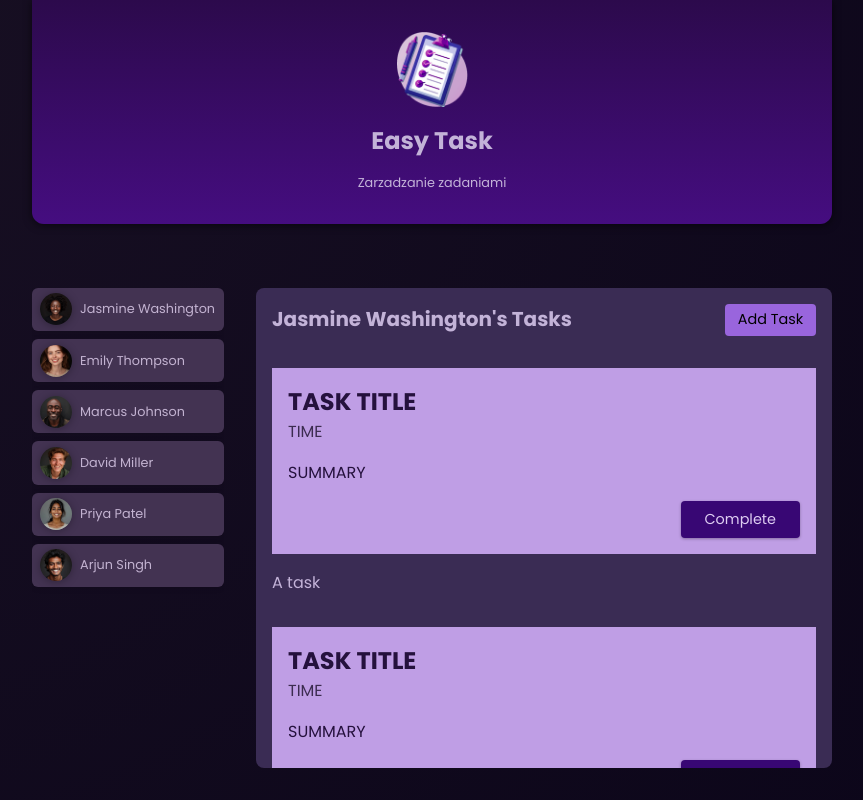
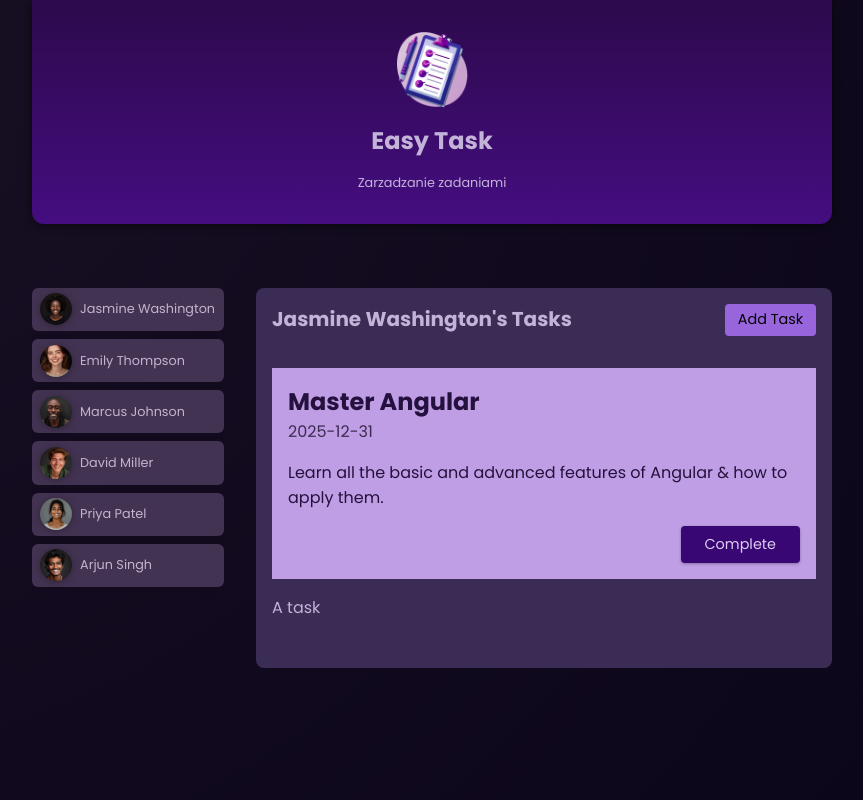
Before and after one commit to gregordevelop/angular-ex, an Angular app: page / in a window 1280 px wide. Both pictures are taken after a click on the button "Jasmine Washington". Shown: the whole page, without its empty margins (208-1071 px from the left). Built offline with nearby package versions, Linux system fonts and the light colour scheme.

Commit message:
Repairing crash

```diff
--- a/src/app/app.html
+++ b/src/app/app.html
@@ -9,7 +9,7 @@
   </ul>
 
   @if (selectedUser){
-    <app-tasks [name]="selectedUser.name" />
+    <app-tasks [userId]="selectedUser.id" [name]="selectedUser.name" />
   } @else {
     <p id="fallback">Fallback text</p>
   }
--- a/src/app/tasks/task/task.html
+++ b/src/app/tasks/task/task.html
@@ -1,7 +1,7 @@
 <article>
-  <h2>TASK TITLE</h2>
-  <time>TIME</time>
-  <p>SUMMARY</p>
+  <h2>{{ task.title }}</h2>
+  <time>{{ task.dueDate }}</time>
+  <p>{{ task.summary }}</p>
   <p class="actions">
     <button>Complete</button>
   </p>
--- a/src/app/tasks/tasks.html
+++ b/src/app/tasks/tasks.html
@@ -7,9 +7,9 @@
   </header>
 
   <ul>
-    @for (task of tasks; track task.id){
+    @for (task of selectedUserTasks; track task.id){
       <li>
-        <app-task />
+        <app-task [task]="task" />
       </li>
     }
   </ul>
--- a/src/app/tasks/tasks.ts
+++ b/src/app/tasks/tasks.ts
@@ -8,7 +8,7 @@
   styleUrl: './tasks.css',
 })
 export class Tasks {
-  @Input({required: true}) id!: string;
+  @Input({required: true}) userId!: string;
   @Input({required: true}) name?: string;
   tasks = [
     {
@@ -36,6 +36,6 @@
   ]
 
   get selectedUserTasks() {
-    return this.tasks.filter((task) => task.userId)
+    return this.tasks.filter((task) => task.userId === this.userId);
   }
 }
```
Also changed, not shown: src/app/tasks/task/task.ts (+13 -2 lines).
